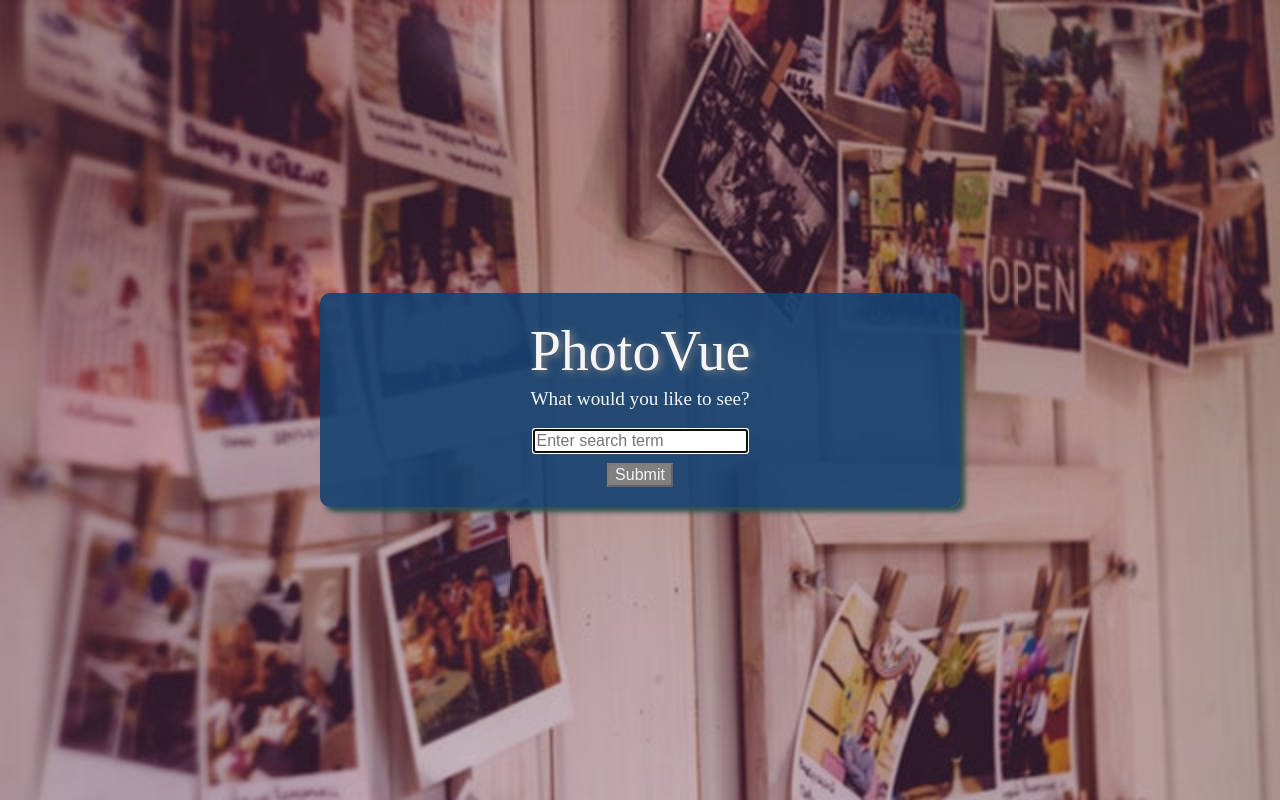
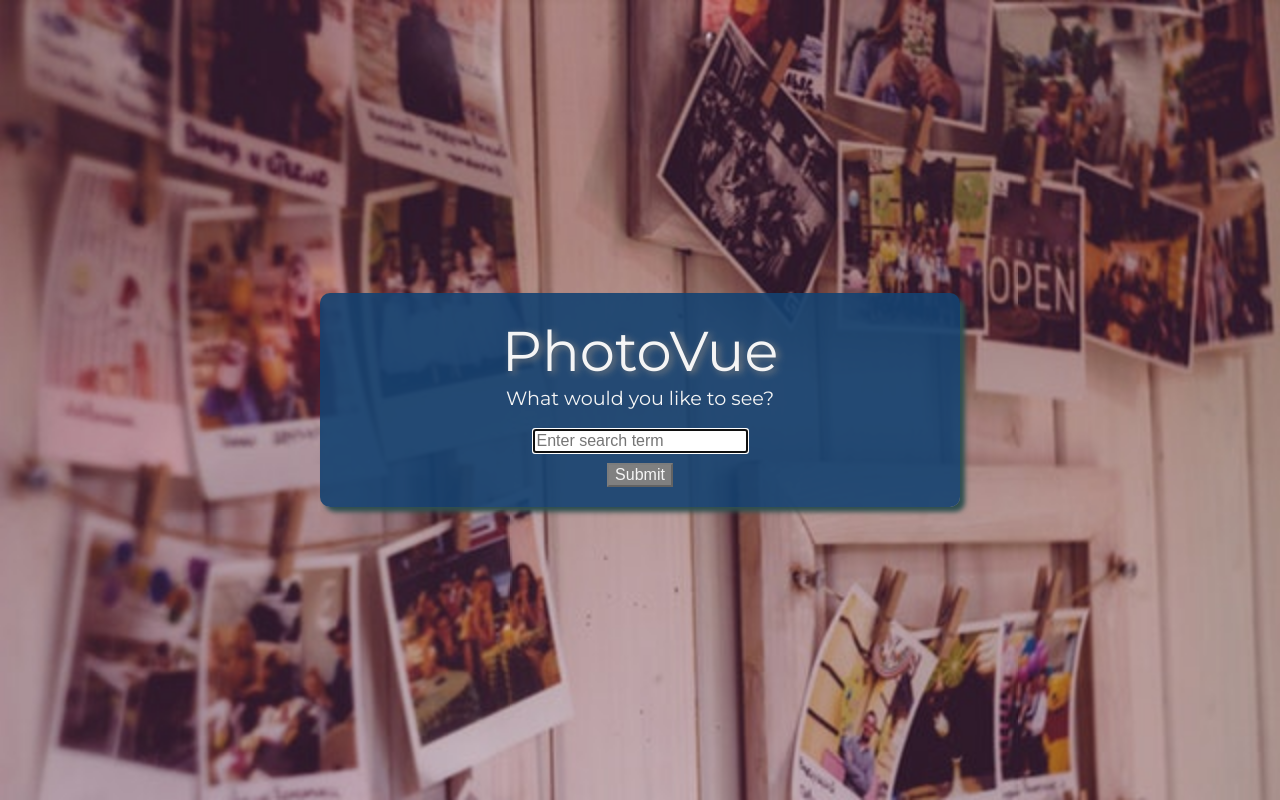
Before and after one commit to mike-duke/photo-vue, a Vue app: page / in a window 1280 px wide. Built offline with nearby package versions, Linux system fonts and the light colour scheme; no server answers.

Commit message:
Add Monserrat font

```diff
--- a/public/index.html
+++ b/public/index.html
@@ -5,6 +5,7 @@
     <meta http-equiv="X-UA-Compatible" content="IE=edge">
     <meta name="viewport" content="width=device-width,initial-scale=1.0">
     <link rel="icon" href="<%= BASE_URL %>favicon.ico">
+    <link href="https://fonts.googleapis.com/css?family=Montserrat" rel="stylesheet">
     <link rel="stylesheet" href="./reset.css">
     <title>PhotoVue</title>
   </head>
--- a/src/App.vue
+++ b/src/App.vue
@@ -48,7 +48,6 @@ export default {
 * {
   box-sizing: border-box;
   font-size: 16px;
-  font-family: 'Montserrat', sans-serif;
 }
 
 html {
@@ -68,6 +67,7 @@ html {
   flex-direction: column;
   align-items: center;
   justify-content: center;
+  font-family: 'Montserrat', sans-serif;
 }
 </style>
 
--- a/src/components/Photo.vue
+++ b/src/components/Photo.vue
@@ -94,6 +94,6 @@ export default {
 
   .heading {
     font-weight: bold;
-    font-family: 'Open Sans'
+    // font-family: 'Roboto Condensed'
   }
 </style>
--- a/src/components/PhotoList.vue
+++ b/src/components/PhotoList.vue
@@ -43,6 +43,7 @@ export default {
 
   h2 {
     color: whitesmoke;
+    font-size: 2.5rem;
   }
 }
 
--- a/src/components/SearchForm.vue
+++ b/src/components/SearchForm.vue
@@ -75,7 +75,7 @@ export default {
   }
 
   @media screen and (max-width: 400px) {
-    width: 75%;
+    width: 85%;
   }
 }
 </style>
```
